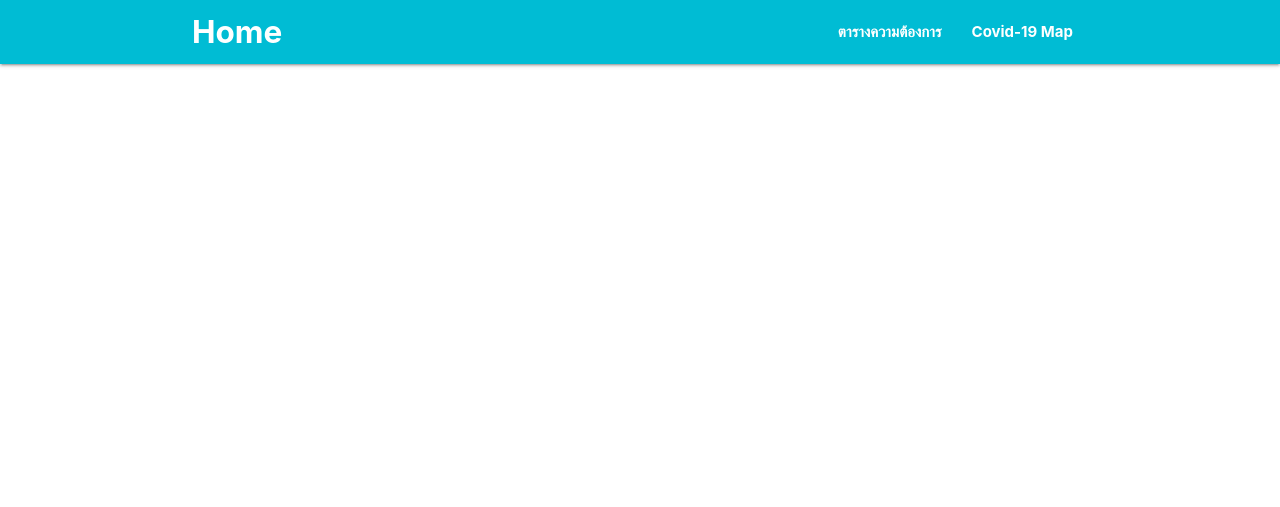
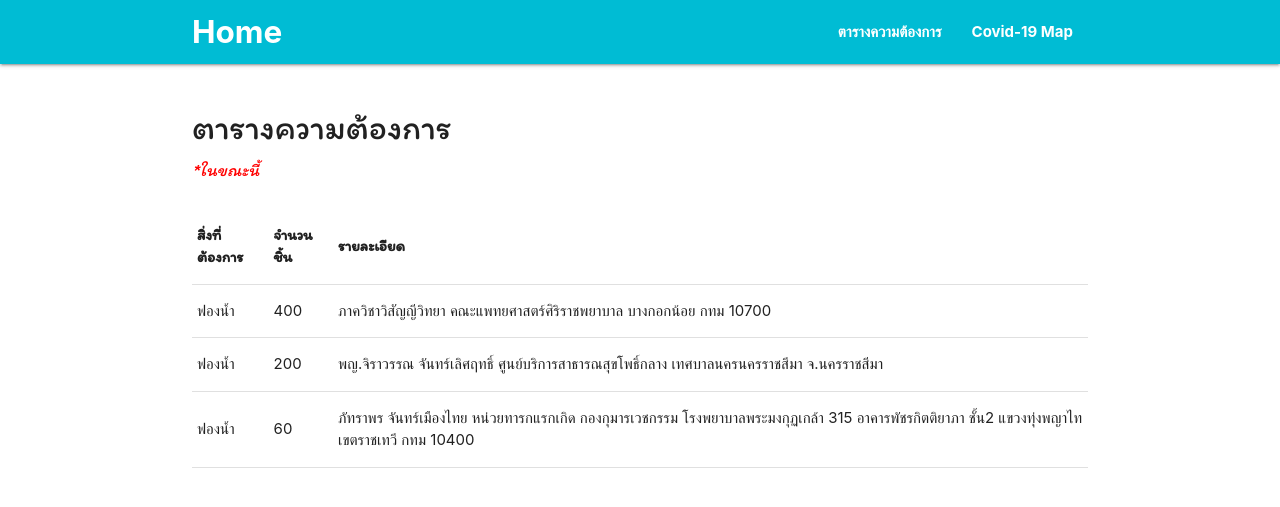
Before and after one commit to MidnightCore/covid2020, a PHP site: page /need.php in a window 1280 px wide. Shown: the top 507 px of the page. Run offline with PHP 8.4, Linux system fonts and the light colour scheme; some libraries are stand-ins or nearby versions.

Commit message:
ตาราง

```diff
--- a/css/font.css
+++ b/css/font.css
@@ -7,3 +7,6 @@ h2,h3,h4,h5,h6 {
 p{
     font-family: 'Itim', cursive;
 }
+#aaa{
+    font-family: 'Itim', cursive;
+}
--- a/index.php
+++ b/index.php
@@ -128,7 +128,6 @@
                             <a href="#!" class="modal-close waves-effect waves-green btn-flat">ปิด</a>
                         </div>
                     </div>
-
                 </div>
             </div>
 
@@ -158,7 +157,6 @@
                             <a href="#!" class="modal-close waves-effect waves-green btn-flat">ปิด</a>
                         </div>
                     </div>
-
                 </div>
             </div>
 
@@ -188,7 +186,6 @@
                             <a href="#!" class="modal-close waves-effect waves-green btn-flat">ปิด</a>
                         </div>
                     </div>
-
                 </div>
             </div>
 
@@ -218,9 +215,10 @@
                             <a href="#!" class="modal-close waves-effect waves-green btn-flat">ปิด</a>
                         </div>
                     </div>
-
                 </div>
             </div>
+
+
         </div>
     </div><br><br>
 
--- a/need.php
+++ b/need.php
@@ -36,7 +36,56 @@
             </ul>
             <a href="#" data-target="nav-mobile" class="sidenav-trigger"><i class="material-icons">menu</i></a>
         </div>
-    </nav>
+    </nav><br>
+
+    <div class="container">
+        <h4>ตารางความต้องการ</h4>
+        <h6><i style="color: red">*ในขณะนี้</i></h6>
+        <br>
+    </div>
+
+    <!-- ส่วนของตาราง -->
+    <div class="container">
+        <table class="responsive-table">
+            <thead>
+                <tr>
+                    <th style="font-family: 'Itim', cursive;">สิ่งที่ต้องการ</th>
+                    <th style="font-family: 'Itim', cursive;">จำนวนชิ้น</th>
+                    <th style="font-family: 'Itim', cursive;">รายละเอียด</th>
+                </tr>
+            </thead>
+
+            <tbody>
+                <tr>
+                    <td>ฟองน้ำ</td>
+                    <td>400</td>
+                    <td>ภาควิชาวิสัญญีวิทยา
+                        คณะแพทยศาสตร์ศิริราชพยาบาล
+                        บางกอกน้อย กทม 10700
+                    </td>
+                </tr>
+                <tr>
+                    <td>ฟองน้ำ</td>
+                    <td>200</td>
+                    <td>พญ.จิราวรรณ จันทร์เลิศฤทธิ์
+                        ศูนย์บริการสาธารณสุขโพธิ์กลาง
+                        เทศบาลนครนครราชสีมา
+                        จ.นครราชสีมา
+                    </td>
+                </tr>
+                <tr>
+                    <td>ฟองน้ำ</td>
+                    <td>60</td>
+                    <td>ภัทราพร จันทร์เมืองไทย
+                        หน่วยทารกแรกเกิด
+                        กองกุมารเวชกรรม
+                        โรงพยาบาลพระมงกุฏเกล้า 315
+                        อาคารพัชรกิตติยาภา ชั้น2 แขวงทุ่งพญาไท เขตราชเทวี กทม 10400
+                    </td>
+                </tr>
+            </tbody>
+        </table>
+    </div>
 
 </body>
 
```
